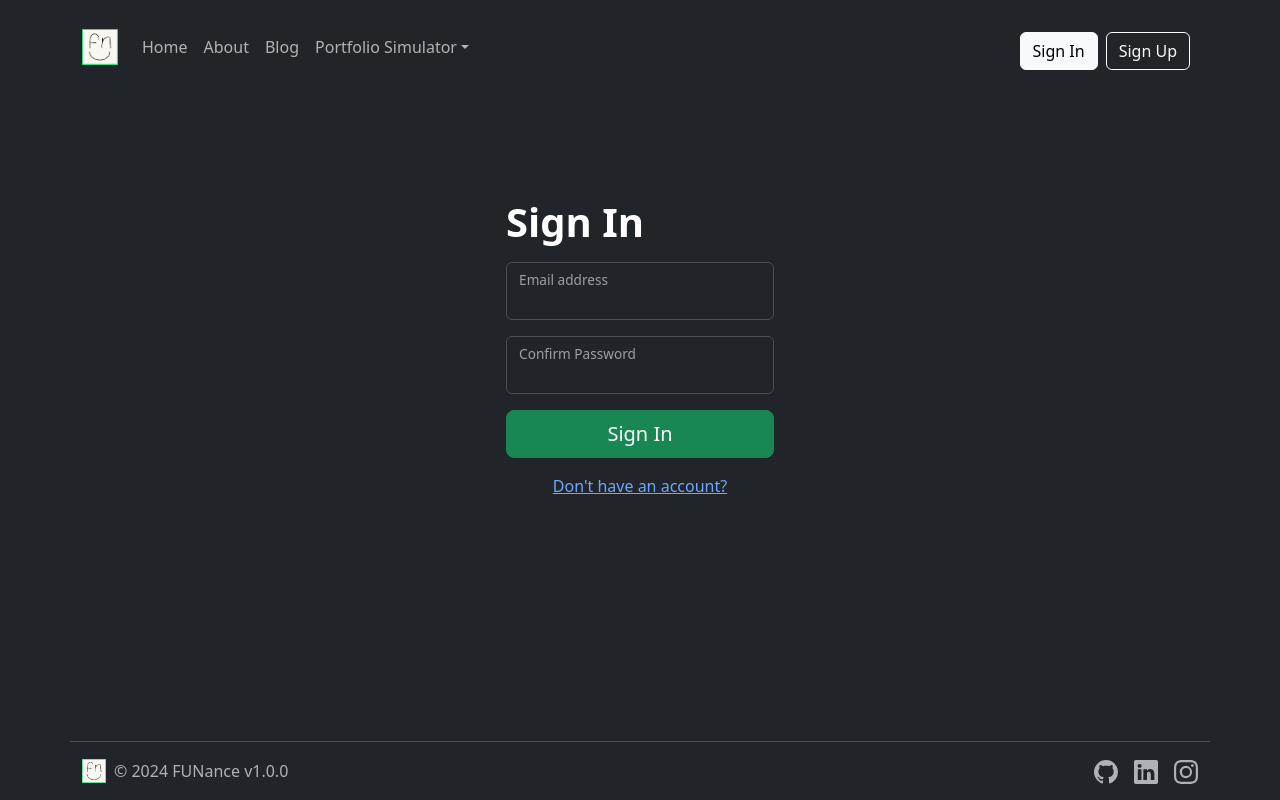
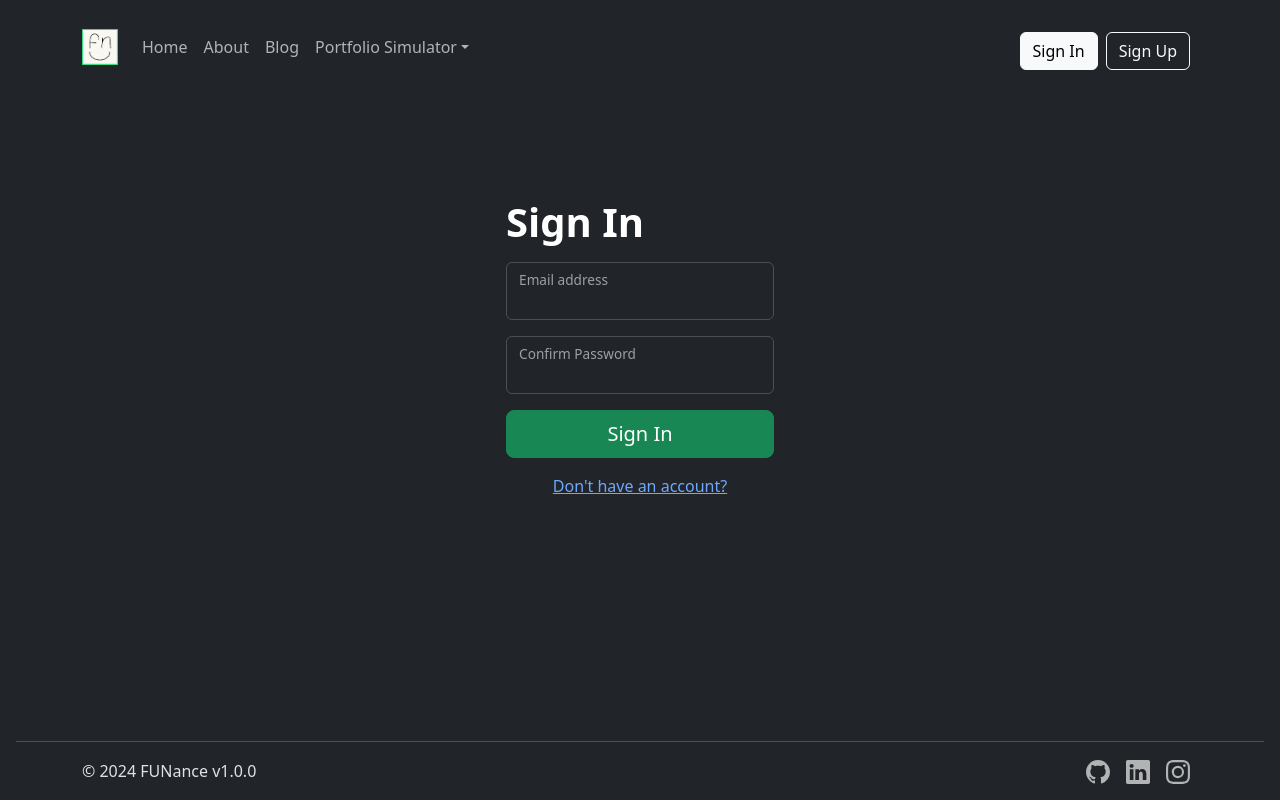
Before and after one commit to yangsu01/Funance, a React (Vite) app in the folder client/: page /sign-in in a window 1280 px wide. Built offline with nearby package versions, Linux system fonts and the light colour scheme; no server answers.

Commit message:
update footer to use React Bootstrap components

```diff
--- a/client/src/components/Footer.tsx
+++ b/client/src/components/Footer.tsx
@@ -1,30 +1,23 @@
-interface Props {
+import { Navbar, Container, Nav } from "react-bootstrap";
+
+type Props = {
   version: string;
-}
+};
 
-const Footer = ({ version }: Props) => {
+const Footer = (props: Props) => {
+  const { version } = props;
+  const githubUrl = "https://github.com/yangsu01";
+  const linkedInUrl = "https://www.linkedin.com/in/yangsu01/";
+  const instagramUrl = "https://www.instagram.com/soappppics/";
+
   return (
-    <footer className="container footer d-flex flex-wrap justify-content-between border-top sticky-bottom mb-3 bg-dark">
-      <div className="col-md-4 d-flex align-items-center mt-3">
-        <a
-          href="/"
-          className="mb-3 me-2 mb-md-0 text-body-secondary text-decoration-none lh-1"
-        >
-          <img
-            src="funance_logo.jpg"
-            alt="FUNance logo"
-            width="24"
-            height="24"
-          />
-        </a>
-        <span className="mb-3 mb-md-0 text-body-secondary">
+    <Navbar sticky="bottom" className="mt-3 bg-dark mx-3 border-top">
+      <Container>
+        <Nav className="d-flex align-items-center me-auto">
           &copy; 2024 FUNance {version}
-        </span>
-      </div>
-
-      <ul className="nav col-md-4 justify-content-end list-unstyled d-flex mt-3">
-        <li className="ms-3">
-          <a className="text-body-secondary" href="https://github.com/yangsu01">
+        </Nav>
+        <Nav>
+          <Nav.Link href={githubUrl}>
             <svg
               xmlns="http://www.w3.org/2000/svg"
               width="24"
@@ -35,13 +28,8 @@ const Footer = ({ version }: Props) => {
             >
               <path d="M8 0C3.58 0 0 3.58 0 8c0 3.54 2.29 6.53 5.47 7.59.4.07.55-.17.55-.38 0-.19-.01-.82-.01-1.49-2.01.37-2.53-.49-2.69-.94-.09-.23-.48-.94-.82-1.13-.28-.15-.68-.52-.01-.53.63-.01 1.08.58 1.23.82.72 1.21 1.87.87 2.33.66.07-.52.28-.87.51-1.07-1.78-.2-3.64-.89-3.64-3.95 0-.87.31-1.59.82-2.15-.08-.2-.36-1.02.08-2.12 0 0 .67-.21 2.2.82.64-.18 1.32-.27 2-.27s1.36.09 2 .27c1.53-1.04 2.2-.82 2.2-.82.44 1.1.16 1.92.08 2.12.51.56.82 1.27.82 2.15 0 3.07-1.87 3.75-3.65 3.95.29.25.54.73.54 1.48 0 1.07-.01 1.93-.01 2.2 0 .21.15.46.55.38A8.01 8.01 0 0 0 16 8c0-4.42-3.58-8-8-8" />
             </svg>
-          </a>
-        </li>
-        <li className="ms-3">
-          <a
-            className="text-body-secondary"
-            href="https://www.linkedin.com/in/yangsu01/"
-          >
+          </Nav.Link>
+          <Nav.Link href={linkedInUrl}>
             <svg
               xmlns="http://www.w3.org/2000/svg"
               width="24"
@@ -52,13 +40,8 @@ const Footer = ({ version }: Props) => {
             >
               <path d="M0 1.146C0 .513.526 0 1.175 0h13.65C15.474 0 16 .513 16 1.146v13.708c0 .633-.526 1.146-1.175 1.146H1.175C.526 16 0 15.487 0 14.854zm4.943 12.248V6.169H2.542v7.225zm-1.2-8.212c.837 0 1.358-.554 1.358-1.248-.015-.709-.52-1.248-1.342-1.248S2.4 3.226 2.4 3.934c0 .694.521 1.248 1.327 1.248zm4.908 8.212V9.359c0-.216.016-.432.08-.586.173-.431.568-.878 1.232-.878.869 0 1.216.662 1.216 1.634v3.865h2.401V9.25c0-2.22-1.184-3.252-2.764-3.252-1.274 0-1.845.7-2.165 1.193v.025h-.016l.016-.025V6.169h-2.4c.03.678 0 7.225 0 7.225z" />
             </svg>
-          </a>
-        </li>
-        <li className="ms-3">
-          <a
-            className="text-body-secondary"
-            href="https://www.instagram.com/soappppics/"
-          >
+          </Nav.Link>
+          <Nav.Link href={instagramUrl}>
             <svg
               xmlns="http://www.w3.org/2000/svg"
               width="24"
@@ -69,10 +52,10 @@ const Footer = ({ version }: Props) => {
             >
               <path d="M8 0C5.829 0 5.556.01 4.703.048 3.85.088 3.269.222 2.76.42a3.9 3.9 0 0 0-1.417.923A3.9 3.9 0 0 0 .42 2.76C.222 3.268.087 3.85.048 4.7.01 5.555 0 5.827 0 8.001c0 2.172.01 2.444.048 3.297.04.852.174 1.433.372 1.942.205.526.478.972.923 1.417.444.445.89.719 1.416.923.51.198 1.09.333 1.942.372C5.555 15.99 5.827 16 8 16s2.444-.01 3.298-.048c.851-.04 1.434-.174 1.943-.372a3.9 3.9 0 0 0 1.416-.923c.445-.445.718-.891.923-1.417.197-.509.332-1.09.372-1.942C15.99 10.445 16 10.173 16 8s-.01-2.445-.048-3.299c-.04-.851-.175-1.433-.372-1.941a3.9 3.9 0 0 0-.923-1.417A3.9 3.9 0 0 0 13.24.42c-.51-.198-1.092-.333-1.943-.372C10.443.01 10.172 0 7.998 0zm-.717 1.442h.718c2.136 0 2.389.007 3.232.046.78.035 1.204.166 1.486.275.373.145.64.319.92.599s.453.546.598.92c.11.281.24.705.275 1.485.039.843.047 1.096.047 3.231s-.008 2.389-.047 3.232c-.035.78-.166 1.203-.275 1.485a2.5 2.5 0 0 1-.599.919c-.28.28-.546.453-.92.598-.28.11-.704.24-1.485.276-.843.038-1.096.047-3.232.047s-2.39-.009-3.233-.047c-.78-.036-1.203-.166-1.485-.276a2.5 2.5 0 0 1-.92-.598 2.5 2.5 0 0 1-.6-.92c-.109-.281-.24-.705-.275-1.485-.038-.843-.046-1.096-.046-3.233s.008-2.388.046-3.231c.036-.78.166-1.204.276-1.486.145-.373.319-.64.599-.92s.546-.453.92-.598c.282-.11.705-.24 1.485-.276.738-.034 1.024-.044 2.515-.045zm4.988 1.328a.96.96 0 1 0 0 1.92.96.96 0 0 0 0-1.92m-4.27 1.122a4.109 4.109 0 1 0 0 8.217 4.109 4.109 0 0 0 0-8.217m0 1.441a2.667 2.667 0 1 1 0 5.334 2.667 2.667 0 0 1 0-5.334" />
             </svg>
-          </a>
-        </li>
-      </ul>
-    </footer>
+          </Nav.Link>
+        </Nav>
+      </Container>
+    </Navbar>
   );
 };
 
```
